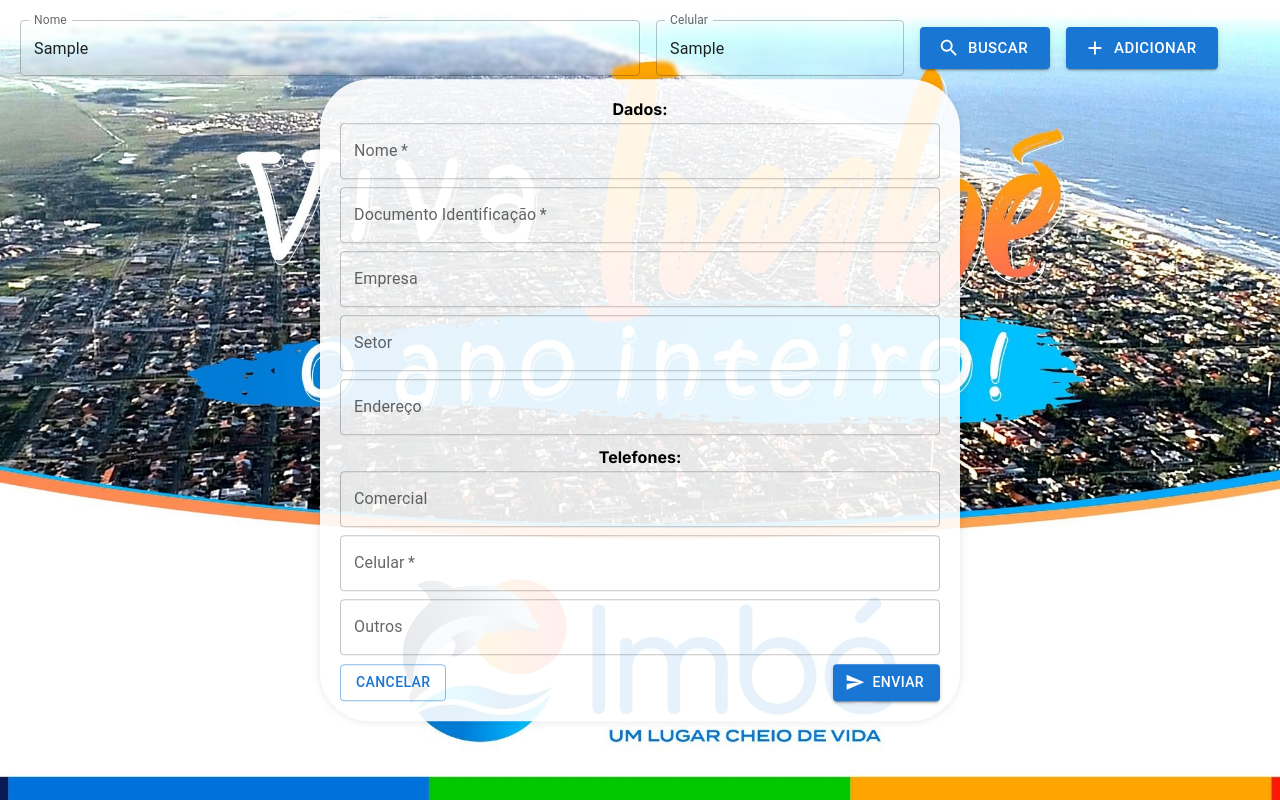
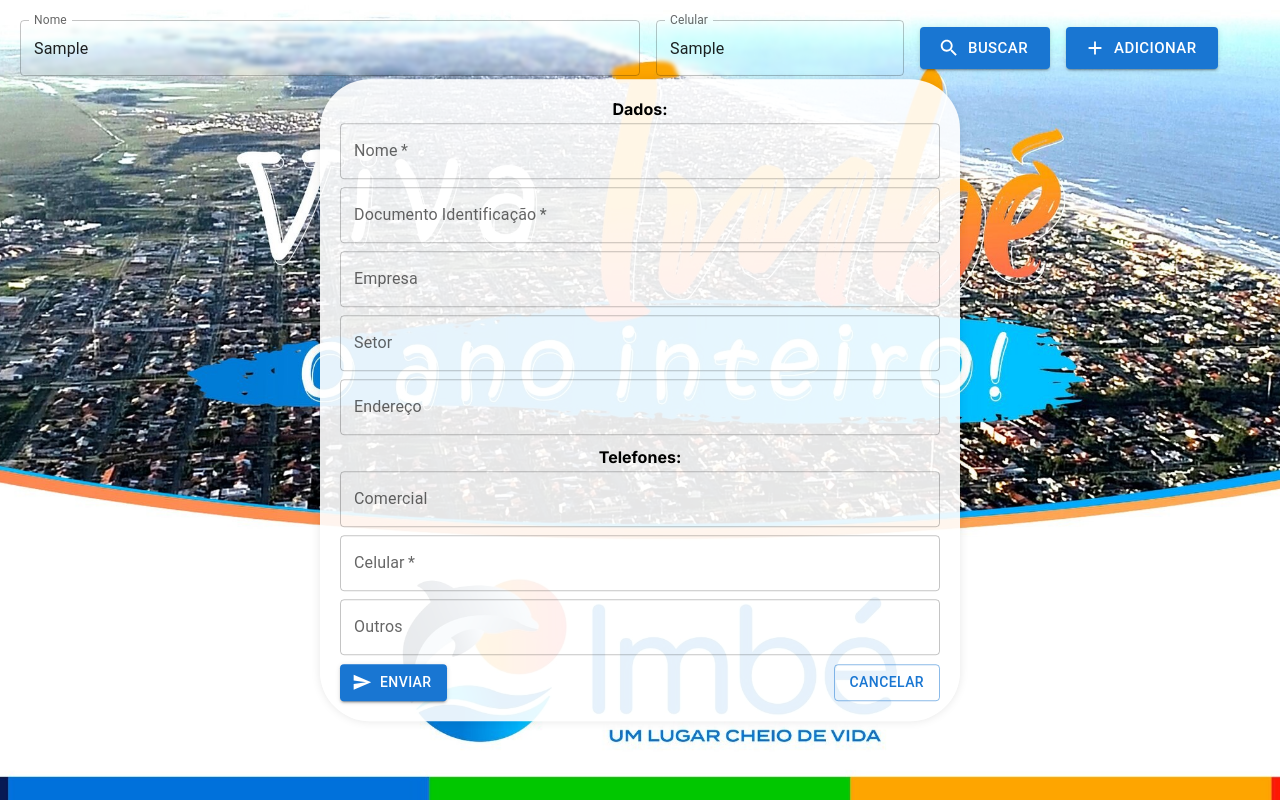
Before and after one commit to MagalhaesVini/Lista-Telefonica, a Next.js app: page / in a window 1280 px wide. Both pictures are taken after typing "Sample", "Sample" into the empty fields and a click on the button "ADICIONAR". Built offline with nearby package versions, Linux system fonts and the light colour scheme.

Commit message:
mudança ux formulario edicao

```diff
--- a/app/components/Formulario.jsx
+++ b/app/components/Formulario.jsx
@@ -133,8 +133,8 @@ function Formulario({ handleSubmit, handleFecharFormulario }) {
         <TextField name="celular" label="Celular" value={formData.celular} onChange={handleChange} fullWidth required inputProps={{ maxLength: 11 }} style={{ marginBottom: '8px' }} />
         <TextField name="outros" label="Outros" value={formData.outros} onChange={handleChange} fullWidth inputProps={{ maxLength: 11 }} style={{ marginBottom: '8px' }} />
         <div style={{ marginTop: '1px', display: 'flex', justifyContent: 'space-between' }}>
+          <Button type="submit" variant="contained" startIcon={<SendIcon />}>Enviar</Button>
           <Button variant="outlined" onClick={handleFecharFormulario}>Cancelar</Button>
-          <Button type="submit" variant="contained" startIcon={<SendIcon />}>Enviar</Button>
         </div>
       </form>
     </div>
```
